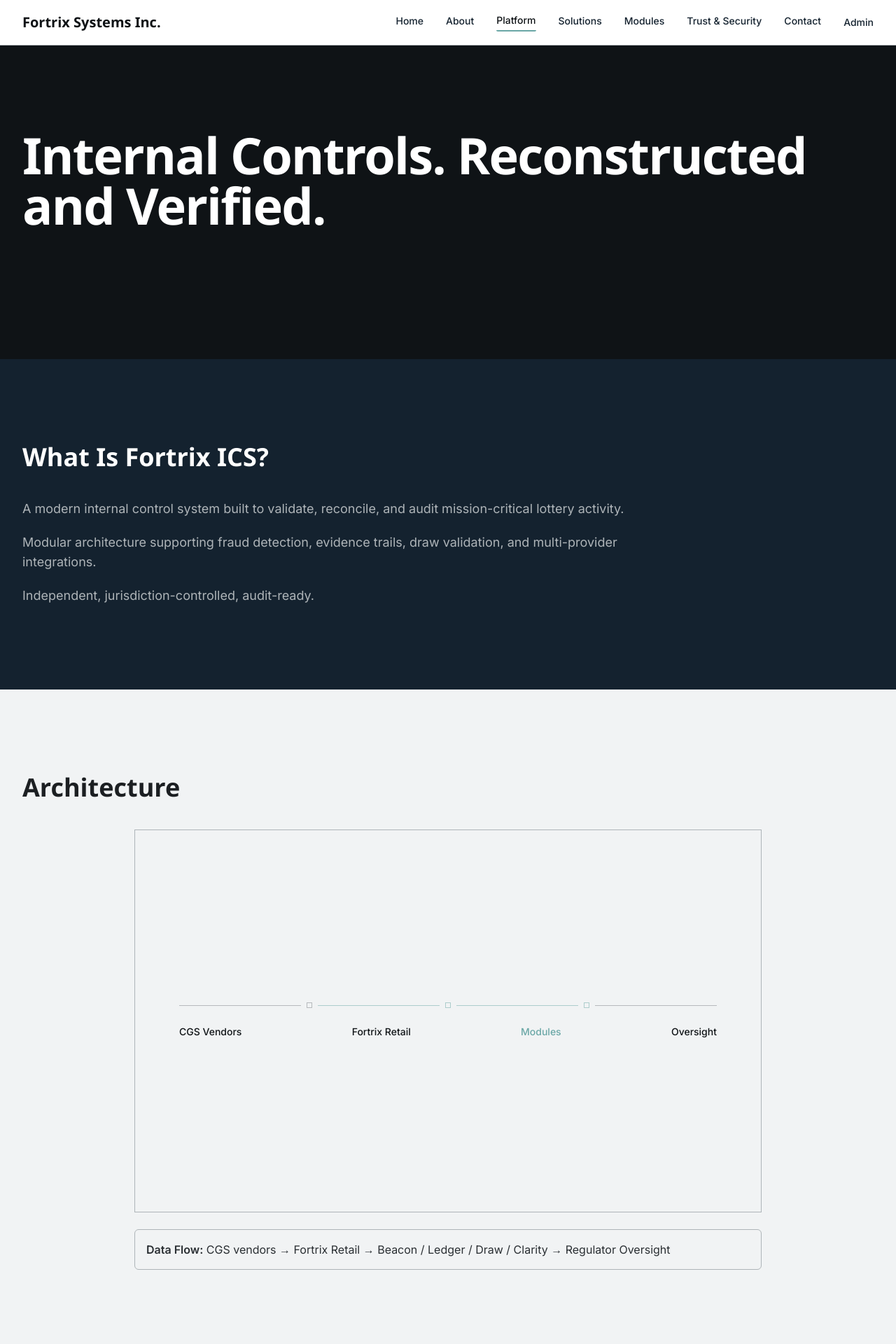
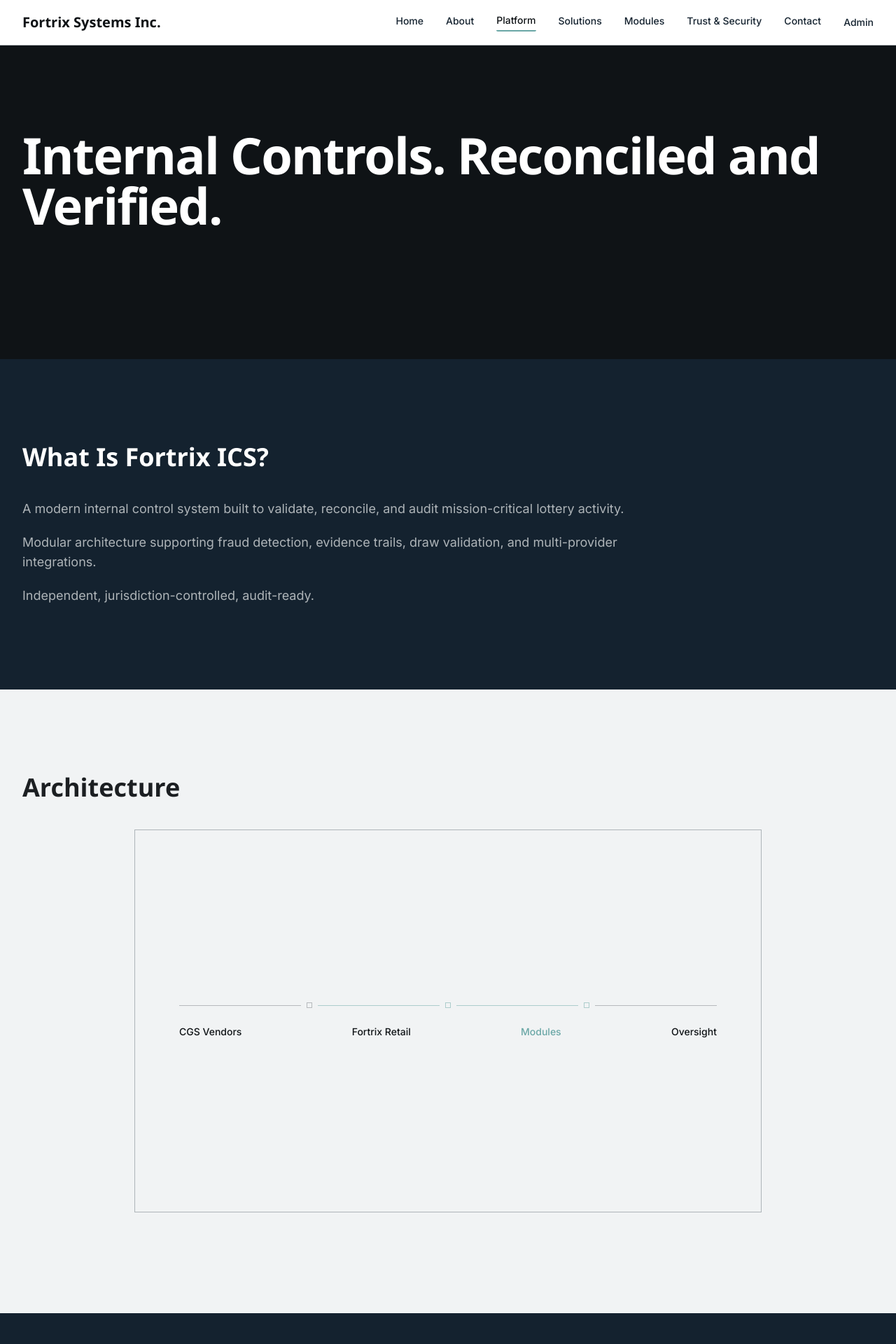
Before and after one commit to FortrixSystems/Corp-Site, a Next.js app: page /platform in a window 1280 px wide. Shown: the top 1920 px of the page at 70% size. Built offline with nearby package versions, Linux system fonts and the light colour scheme.

Commit message:
refactor: Update Platform page headline and remove data flow text box
- Changed headline from 'Reconstructed' to 'Reconciled'
- Removed data flow text box below architecture diagram

```diff
--- a/src/app/platform/page.tsx
+++ b/src/app/platform/page.tsx
@@ -39,7 +39,7 @@
       {/* Hero Section */}
       <Section className="bg-fortrix-charcoal">
         <PageTitle
-          title="Internal Controls. Reconstructed and Verified."
+          title="Internal Controls. Reconciled and Verified."
           subtitle=""
           dark={true}
         />
@@ -87,11 +87,6 @@
                 </div>
               </div>
             </div>
-          </div>
-          <div className="mt-6 p-4 bg-fortrix-grey-100 rounded-md border border-fortrix-grey-300">
-            <p className="text-fortrix-grey-700 font-regular text-sm sm:text-base">
-              <strong className="font-semibold">Data Flow:</strong> CGS vendors → Fortrix Retail → Beacon / Ledger / Draw / Clarity → Regulator Oversight
-            </p>
           </div>
         </div>
       </Section>
```
